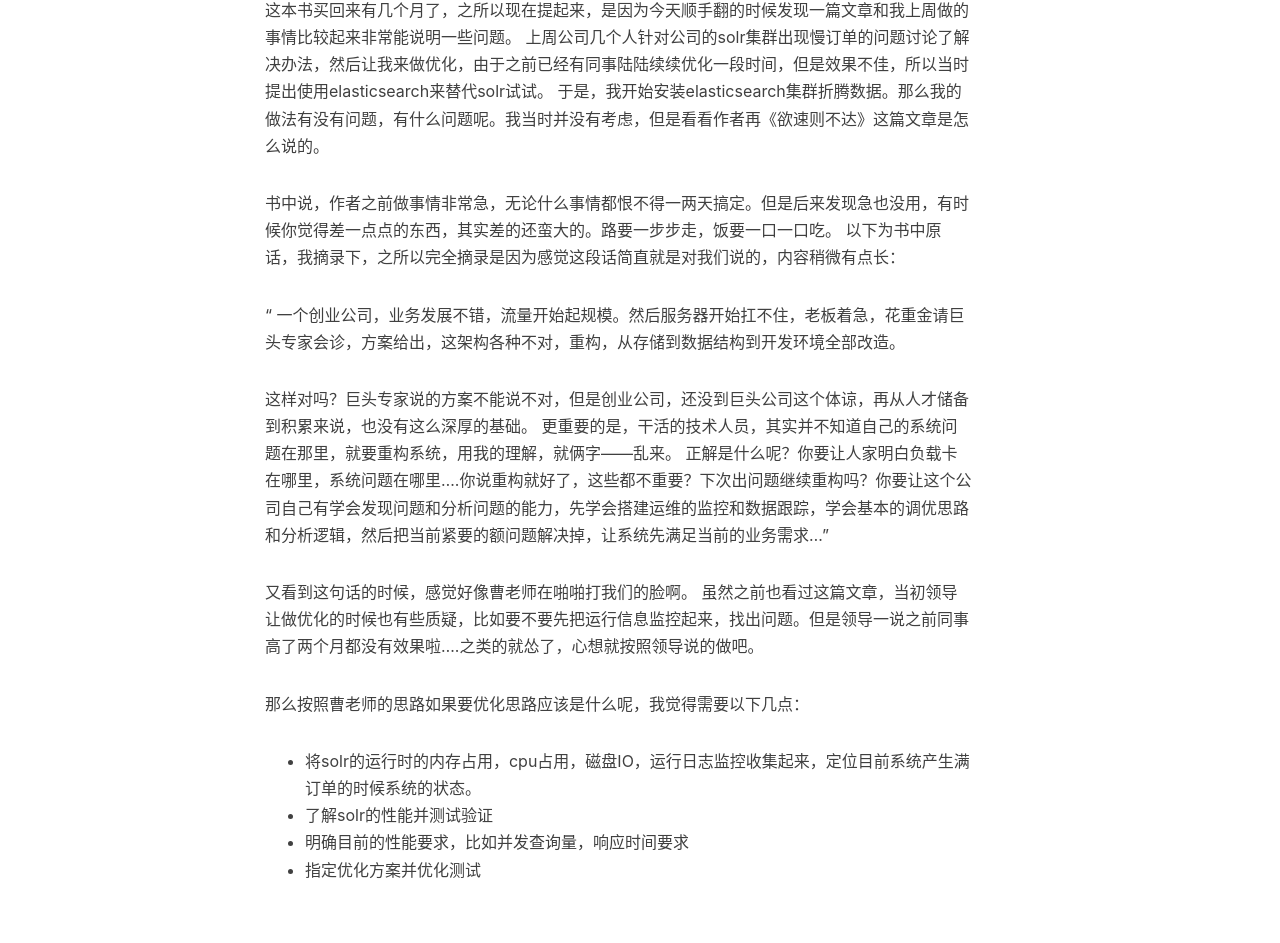
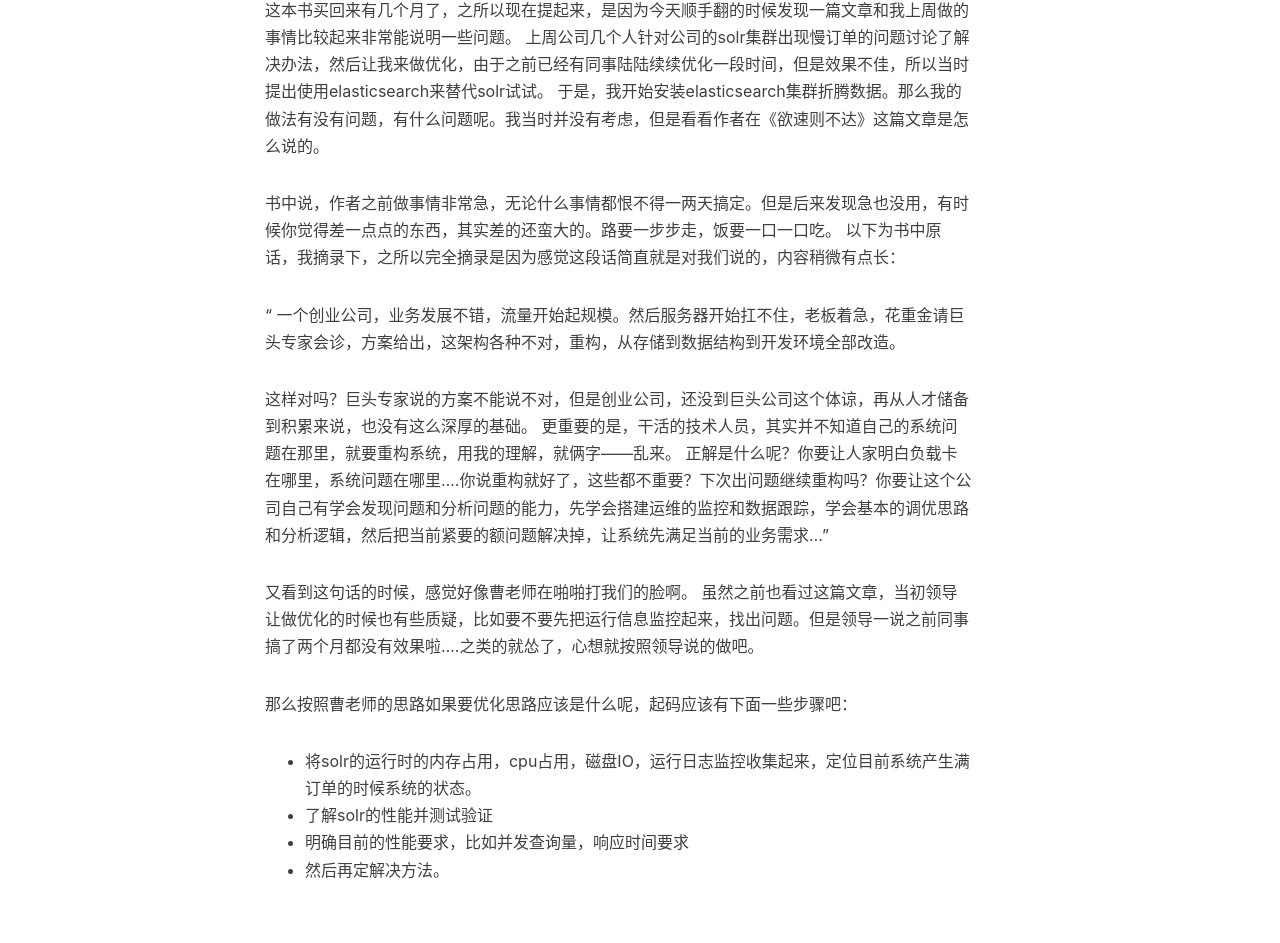
Before and after one commit to enilu-en/enilu-en.github.io, a Jekyll site: the page built from _posts/2019/2019-03-31-欲速则不达.md, in a window 1280 px wide. Shown: the part 868-1811 px from the top of the page. Built offline with Jekyll 4.4.1, drawn with Linux system fonts in a browser that asks for light colours; nearby versions of some CDN libraries; comment, search, counter and statistics services are not loaded.

Commit message:
add article

```diff
--- a/_posts/2019/2019-03-31-欲速则不达.md
+++ b/_posts/2019/2019-03-31-欲速则不达.md
@@ -21,7 +21,7 @@ tags:
 
 这本书买回来有几个月了，之所以现在提起来，是因为今天顺手翻的时候发现一篇文章和我上周做的事情比较起来非常能说明一些问题。
 上周公司几个人针对公司的solr集群出现慢订单的问题讨论了解决办法，然后让我来做优化，由于之前已经有同事陆陆续续优化一段时间，但是效果不佳，所以当时提出使用elasticsearch来替代solr试试。
-于是，我开始安装elasticsearch集群折腾数据。那么我的做法有没有问题，有什么问题呢。我当时并没有考虑，但是看看作者再《欲速则不达》这篇文章是怎么说的。
+于是，我开始安装elasticsearch集群折腾数据。那么我的做法有没有问题，有什么问题呢。我当时并没有考虑，但是看看作者在《欲速则不达》这篇文章是怎么说的。
 
 书中说，作者之前做事情非常急，无论什么事情都恨不得一两天搞定。但是后来发现急也没用，有时候你觉得差一点点的东西，其实差的还蛮大的。路要一步步走，饭要一口一口吃。
 以下为书中原话，我摘录下，之所以完全摘录是因为感觉这段话简直就是对我们说的，内容稍微有点长：
@@ -34,10 +34,10 @@ tags:
     正解是什么呢？你要让人家明白负载卡在哪里，系统问题在哪里....你说重构就好了，这些都不重要？下次出问题继续重构吗？你要让这个公司自己有学会发现问题和分析问题的能力，先学会搭建运维的监控和数据跟踪，学会基本的调优思路和分析逻辑，然后把当前紧要的额问题解决掉，让系统先满足当前的业务需求...”
 
 又看到这句话的时候，感觉好像曹老师在啪啪打我们的脸啊。
-虽然之前也看过这篇文章，当初领导让做优化的时候也有些质疑，比如要不要先把运行信息监控起来，找出问题。但是领导一说之前同事高了两个月都没有效果啦....之类的就怂了，心想就按照领导说的做吧。
+虽然之前也看过这篇文章，当初领导让做优化的时候也有些质疑，比如要不要先把运行信息监控起来，找出问题。但是领导一说之前同事搞了两个月都没有效果啦....之类的就怂了，心想就按照领导说的做吧。
 
-那么按照曹老师的思路如果要优化思路应该是什么呢，我觉得需要以下几点：
+那么按照曹老师的思路如果要优化思路应该是什么呢，起码应该有下面一些步骤吧：
 - 将solr的运行时的内存占用，cpu占用，磁盘IO，运行日志监控收集起来，定位目前系统产生满订单的时候系统的状态。
 - 了解solr的性能并测试验证
 - 明确目前的性能要求，比如并发查询量，响应时间要求
-- 指定优化方案并优化测试
+- 然后再定解决方法。
```
